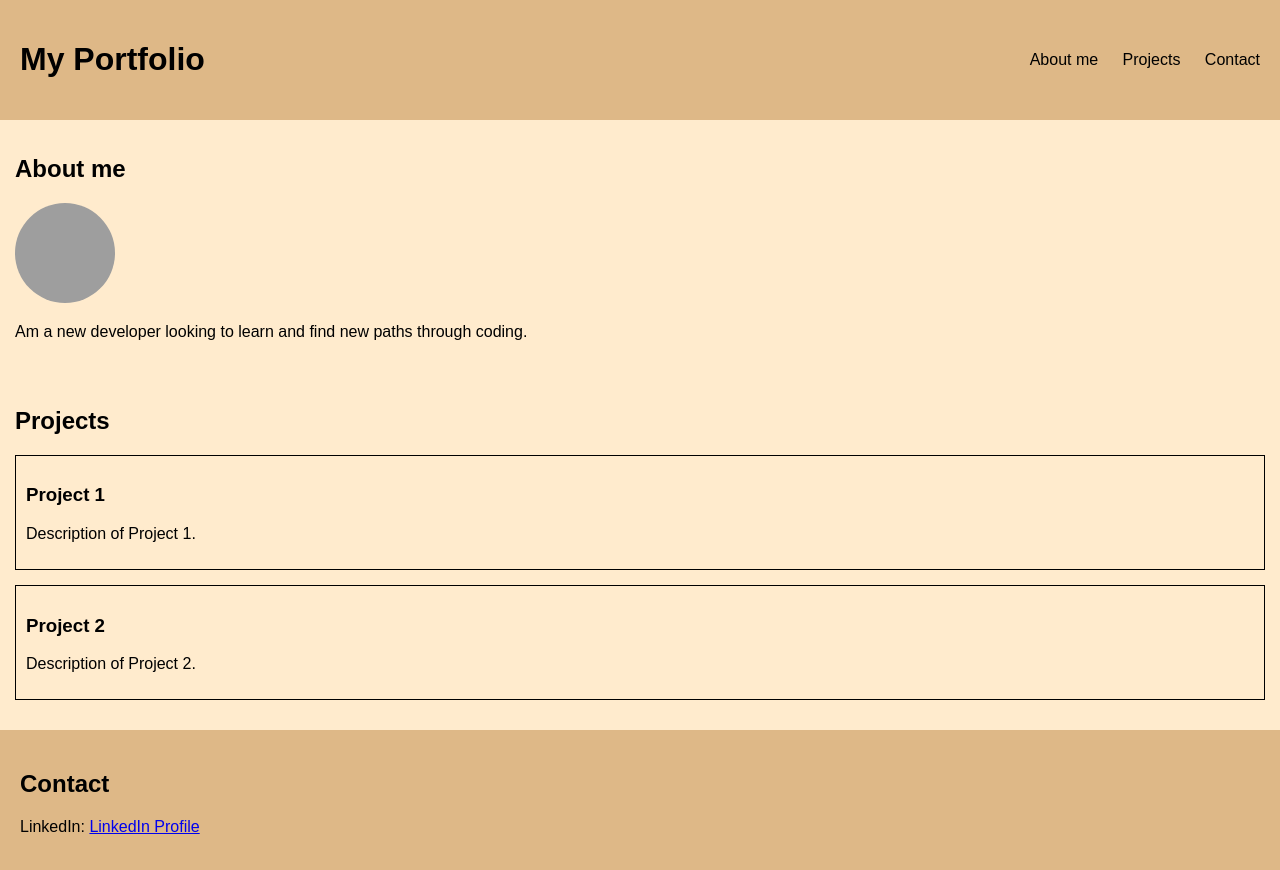
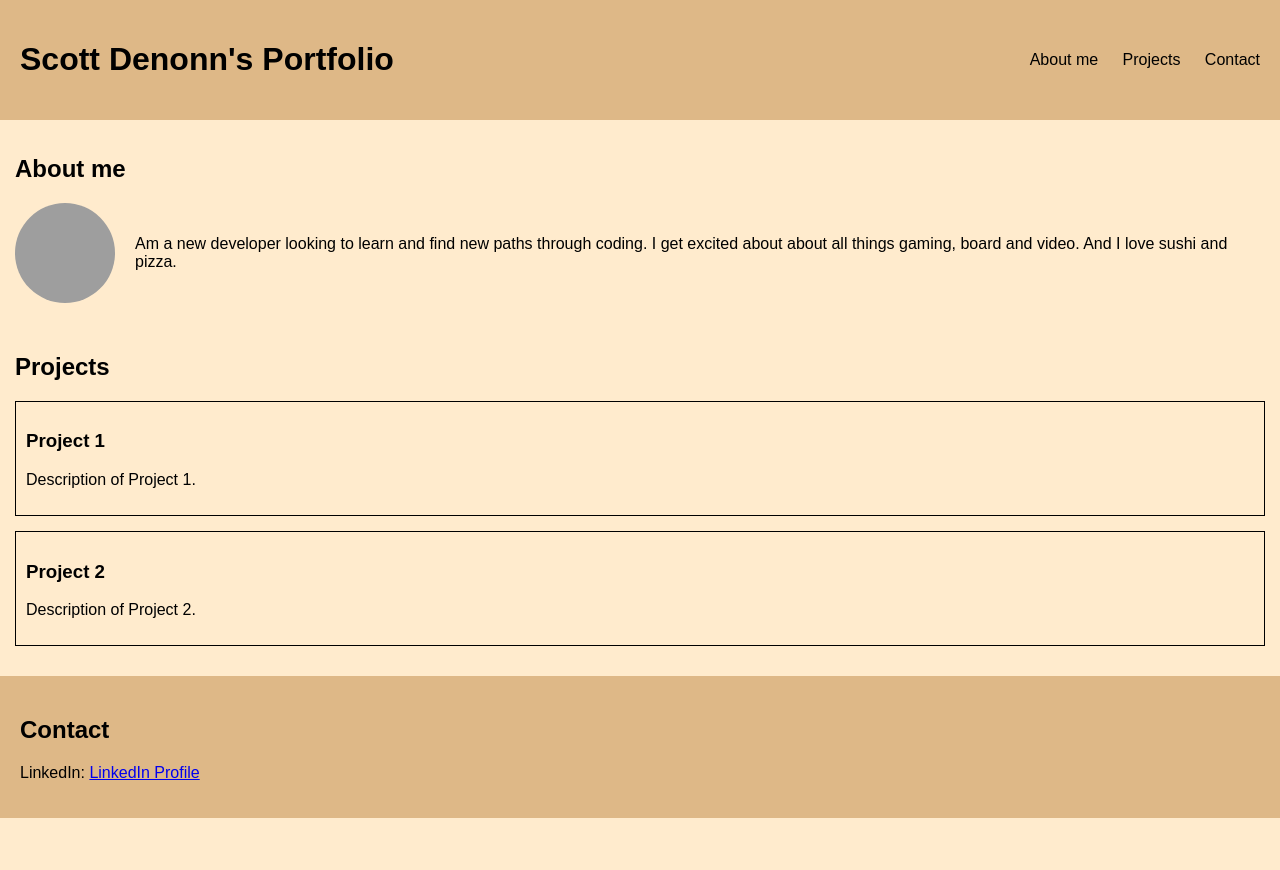
Before and after one commit to scottd988/Portfolio, a plain HTML site: page index.html in a window 1280 px wide. After the commit the page ends 818 px from the top, so only its background shows below. Drawn offline with Linux system fonts and the light colour scheme; grey boxes are pictures that could not be loaded.

```diff
--- a/index.html
+++ b/index.html
@@ -4,11 +4,11 @@
         <meta charset="UTF-8">
         <meta name="viewport" content="width=device-width, initial-scale=1.0">
         <link rel="stylesheet" href="style.css">
-        <title>My Portfolio</title>
+        <title>Scott Denonn's Portfolio</title>
       </head>
       <body>
         <header>
-            <h1>My Portfolio</h1>
+            <h1>Scott Denonn's Portfolio</h1>
             <nav>
                 <ul>
                   <li><a href="#about-me">About me</a></li>
@@ -24,7 +24,7 @@
         <h2>About me</h2>
         <div class="about-me-content">
           <img src="https://images.unsplash.com/photo-1507679799987-c73779587ccf?ixlib=rb-4.0.3&ixid=M3wxMjA3fDB8MHxwaG90by1wYWdlfHx8fGVufDB8fHx8fA%3D%3D&auto=format&fit=crop&w=2942&q=80" alt="My Photo">
-          <p>Am a new developer looking to learn and find new paths through coding.</p>
+          <p>Am a new developer looking to learn and find new paths through coding. I get excited about about all things gaming, board and video. And I love sushi and pizza. </p>
           </div>
       </section>
 
--- a/style.css
+++ b/style.css
@@ -39,8 +39,8 @@ nav ul {
   }
 
   .about-me-content {
-    /*display: flex;
-    align-items: center;*/
+    display: flex;
+    align-items: center;
   }
 
   .about-me-content img {
```
Also changed, not shown: Images/Image 10-11-23 at 10.09 PM.jpg (added), 2 other files.
